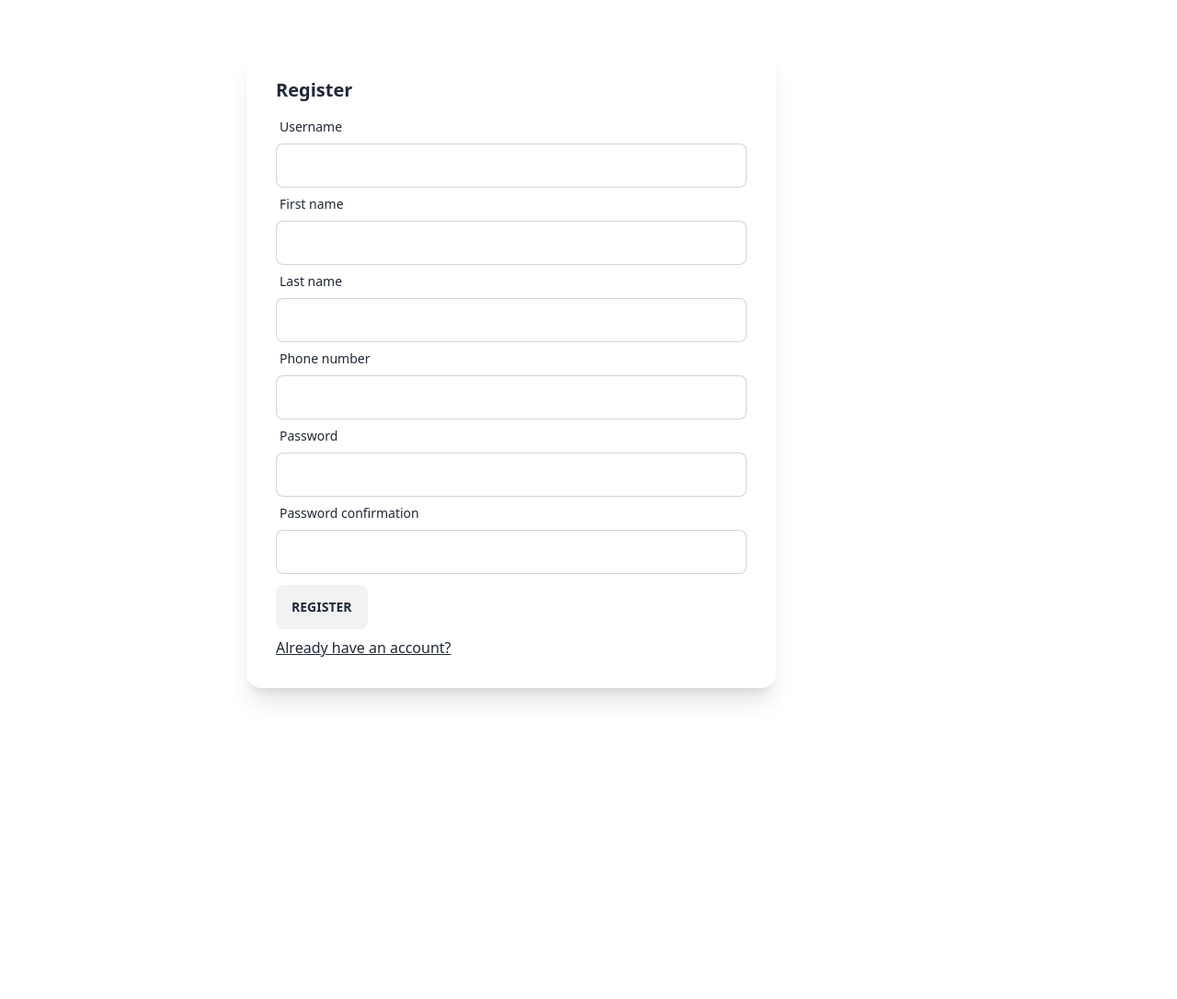
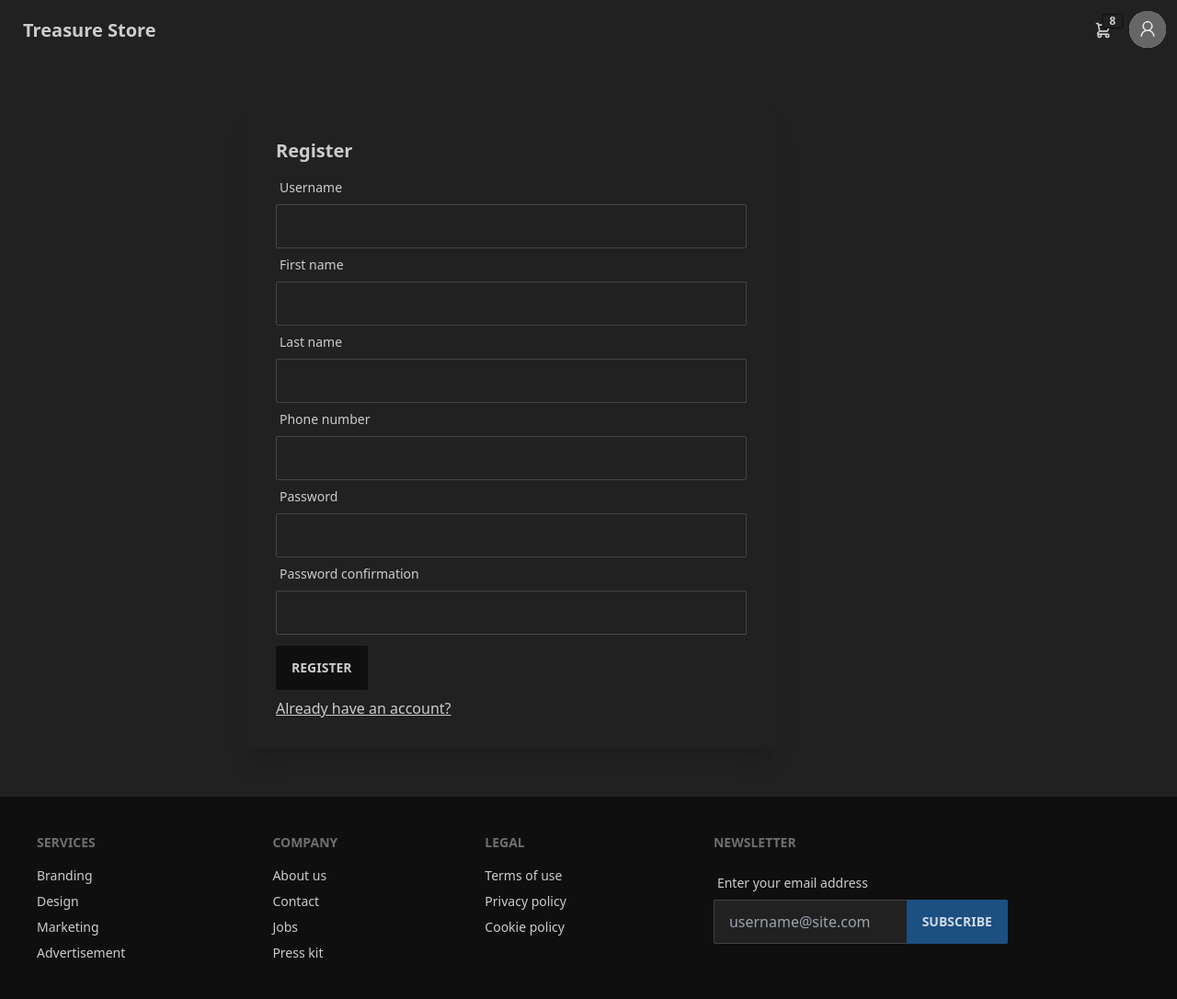
Before and after one commit to ahnge/treasurestore, a Django app: page /accounts/register/ in a window 1280 px wide. Shown: the whole page at 92% size. Before the commit the page ends 763 px from the top, so only its background shows below. Run offline with Django 4.2, Linux system fonts and the light colour scheme.

Commit message:
base template , nav and footer

```diff
--- a/tailwind.config.js
+++ b/tailwind.config.js
@@ -5,4 +5,7 @@ module.exports = {
     extend: {},
   },
   plugins: [require("daisyui")],
+  daisyui: {
+    themes: ["business"],
+  },
 };
--- a/templates/base.html
+++ b/templates/base.html
@@ -8,8 +8,12 @@
         <link rel="stylesheet" href="{% static "css/output.css" %}">
     </head>
     <body>
-        {% block content %}
-        {% endblock content %}
+        <div class="container mx-auto">
+            {% include "partials/_nav.html" %}
+            {% block content %}
+            {% endblock content %}
+            {% include "partials/_footer.html" %}
+        </div>
         {% block script %}
         {% endblock script %}
     </body>
--- /dev/null
+++ b/templates/partials/_footer.html
@@ -0,0 +1,44 @@
+<footer class="footer p-10 bg-base-200 text-base-content">
+    <nav>
+        <header class="footer-title">
+            Services
+        </header>
+        <a class="link link-hover">Branding</a>
+        <a class="link link-hover">Design</a>
+        <a class="link link-hover">Marketing</a>
+        <a class="link link-hover">Advertisement</a>
+    </nav>
+    <nav>
+        <header class="footer-title">
+            Company
+        </header>
+        <a class="link link-hover">About us</a>
+        <a class="link link-hover">Contact</a>
+        <a class="link link-hover">Jobs</a>
+        <a class="link link-hover">Press kit</a>
+    </nav>
+    <nav>
+        <header class="footer-title">
+            Legal
+        </header>
+        <a class="link link-hover">Terms of use</a>
+        <a class="link link-hover">Privacy policy</a>
+        <a class="link link-hover">Cookie policy</a>
+    </nav>
+    <form>
+        <header class="footer-title">
+            Newsletter
+        </header>
+        <fieldset class="form-control w-80">
+            <label class="label">
+                <span class="label-text">Enter your email address</span>
+            </label>
+            <div class="relative">
+                <input type="text"
+                       placeholder="username@site.com"
+                       class="input input-bordered w-full pr-16" />
+                <button class="btn btn-primary absolute top-0 right-0 rounded-l-none">Subscribe</button>
+            </div>
+        </fieldset>
+    </form>
+</footer>
--- /dev/null
+++ b/templates/partials/_nav.html
@@ -0,0 +1,54 @@
+{% load static %}
+<div class="navbar bg-base-100">
+    <div class="flex-1">
+        <a class="btn btn-ghost normal-case text-xl">Treasure Store</a>
+    </div>
+    <div class="flex-none">
+        <div class="dropdown dropdown-end">
+            <label tabindex="0" class="btn btn-ghost btn-circle">
+                <div class="indicator">
+                    <svg xmlns="http://www.w3.org/2000/svg"
+                         class="h-5 w-5"
+                         fill="none"
+                         viewBox="0 0 24 24"
+                         stroke="currentColor">
+                        <path stroke-linecap="round" stroke-linejoin="round" stroke-width="2" d="M3 3h2l.4 2M7 13h10l4-8H5.4M7 13L5.4 5M7 13l-2.293 2.293c-.63.63-.184 1.707.707 1.707H17m0 0a2 2 0 100 4 2 2 0 000-4zm-8 2a2 2 0 11-4 0 2 2 0 014 0z" />
+                    </svg>
+                    <span class="badge badge-sm indicator-item">8</span>
+                </div>
+            </label>
+            <div tabindex="0"
+                 class="mt-3 z-[1] card card-compact dropdown-content w-52 bg-base-100 shadow">
+                <div class="card-body">
+                    <span class="font-bold text-lg">8 Items</span>
+                    <span class="text-info">Subtotal: $999</span>
+                    <div class="card-actions">
+                        <button class="btn btn-primary btn-block">View cart</button>
+                    </div>
+                </div>
+            </div>
+        </div>
+        <div class="dropdown dropdown-end">
+            <label tabindex="0" class="btn btn-ghost btn-circle avatar">
+                <div class="w-10 rounded-full">
+                    <img src="{% static "images/default_profile.png" %}" />
+                </div>
+            </label>
+            <ul tabindex="0"
+                class="menu menu-sm dropdown-content mt-3 z-[1] p-2 shadow bg-base-100 rounded-box w-52">
+                <li>
+                    <a class="justify-between">
+                        Profile
+                        <span class="badge">New</span>
+                    </a>
+                </li>
+                <li>
+                    <a>Settings</a>
+                </li>
+                <li>
+                    <a>Logout</a>
+                </li>
+            </ul>
+        </div>
+    </div>
+</div>
```
Also changed, not shown: static/css/output.css, static/images/default_profile.png (added).
